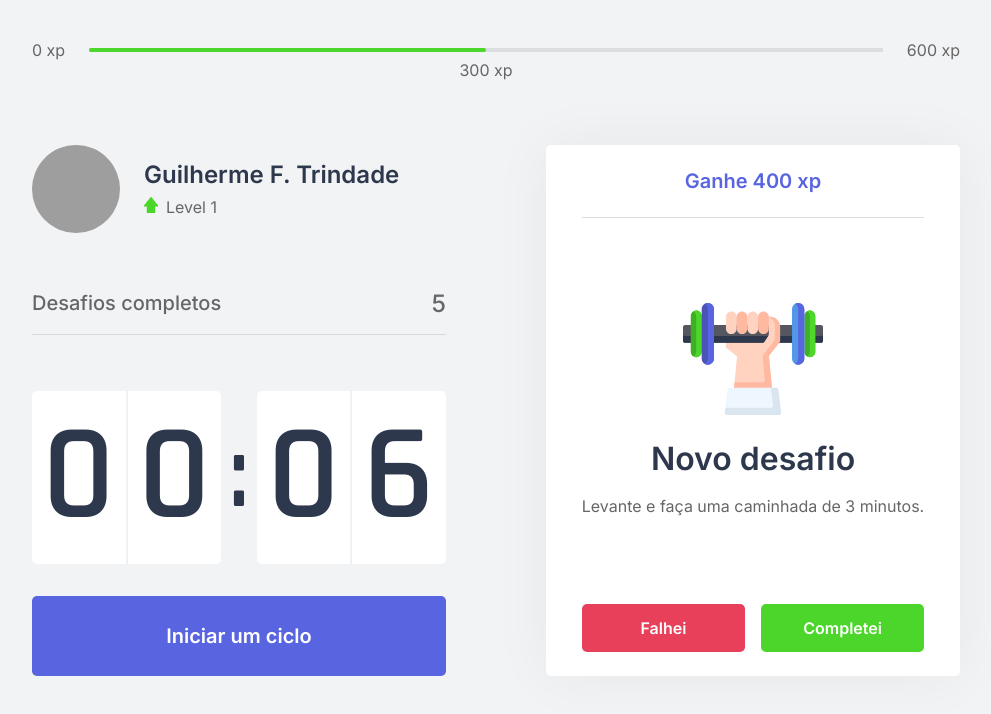
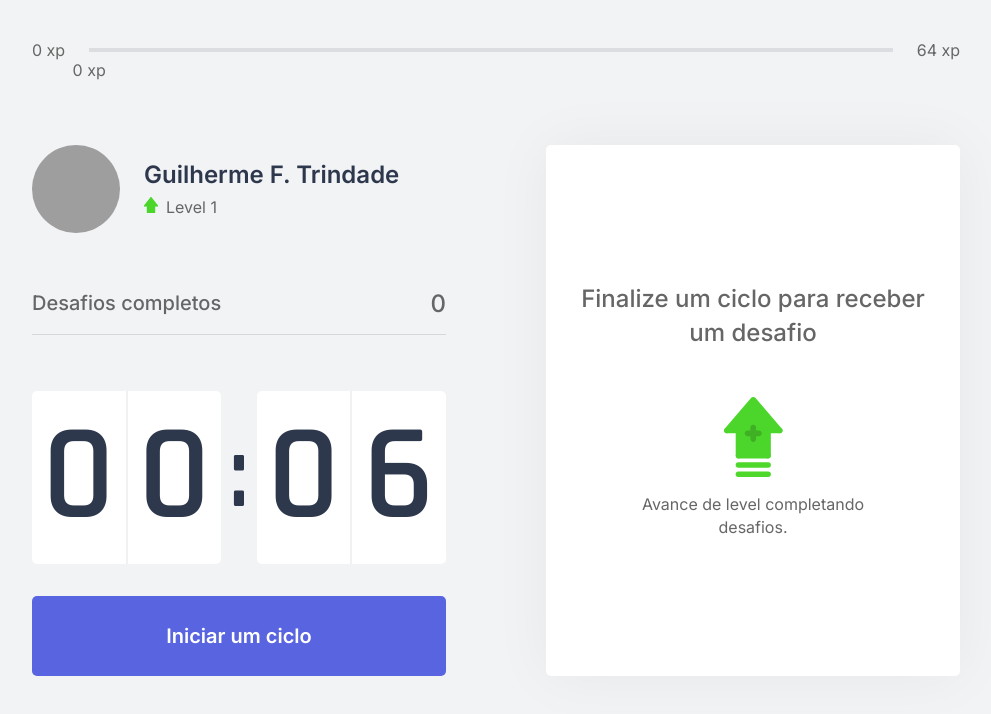
Before and after one commit to GuilhermeFT/moveit-nlw4, a Next.js app: page / in a window 1280 px wide. Shown: the top 714 px of the page, without its empty margins (144-1135 px from the left). Built offline with nearby package versions, Linux system fonts and the light colour scheme; grey boxes are pictures that could not be loaded.

Commit message:
context api e configuracao styled components

```diff
--- /dev/null
+++ b/challenges.json
@@ -0,0 +1,62 @@
+[
+  {
+    "type": "body",
+    "description": "Estique um de seus braços com a palma da mão virada para frente e puxe os dedos para cima por 10 segundos por mão.",
+    "amount": 80
+  },
+  {
+    "type": "body",
+    "description": "Estique seu braço contra o peito e puxe-o utilizando o outro braço por 10 segundos por braço.",
+    "amount": 60
+  },
+  {
+    "type": "body",
+    "description": "Puxe seu pescoço com a ajuda da mão para a direita e para a esquerda, permanecendo na posição por alguns segundos.",
+    "amount": 70
+  },
+  {
+    "type": "body",
+    "description": "Com as duas mãos na parte de trás da cabeça, leve-a para baixo, alongando a parte de trás da região.",
+    "amount": 60
+  },
+  {
+    "type": "body",
+    "description": "Cruze as pernas e desça com as mãos esticadas em direção ao chão. Repita o movimento com a outra perna na frente.",
+    "amount": 100
+  },
+  {
+    "type": "body",
+    "description": "Sentado, abra as pernas e tente encostar as palmas das mãos no chão, repita 3 vezes por 5 segundos.",
+    "amount": 80
+  },
+  {
+    "type": "body",
+    "description": "Puxe o joelho de encontro ao peito e segure, troque de perna após 10 segundos.",
+    "amount": 50
+  },
+  {
+    "type": "body",
+    "description": "Sentado, cruze uma perna e incline seu tronco à frente, troque de perna após 10 segundos.",
+    "amount": 80
+  },
+  {
+    "type": "eye",
+    "description": "Sentado, feche os olhos e cubra-os com as palmas da mão durante 2 minutos, depois abra normalmente.",
+    "amount": 90
+  },
+  {
+    "type": "eye",
+    "description": "Em algum ambiente aberto, olhe o mais longe que puder em quatro direções por 3s, mexa apenas os olhos. Repita 3 vezes.",
+    "amount": 140
+  },
+  {
+    "type": "eye",
+    "description": "Usando os polegares, massage a área abaixo das sobrancelhas em movimentos circulares por 15 segundos.",
+    "amount": 70
+  },
+  {
+    "type": "body",
+    "description": "Em pé, gire a cintura o máximo que puder para a esquerda, segure por cinco segundos. Repita para a direita.",
+    "amount": 90
+  }
+]
--- a/package.json
+++ b/package.json
@@ -17,6 +17,7 @@
     "@types/node": "^14.14.31",
     "@types/react": "^17.0.2",
     "@types/react-dom": "^17.0.1",
+    "babel-plugin-styled-components": "^1.12.0",
     "typescript": "^4.1.5"
   }
 }
--- a/src/components/ChallengeBox.tsx
+++ b/src/components/ChallengeBox.tsx
@@ -1,23 +1,27 @@
+import { useContext } from "react";
+import { ChallengesContext } from "../contexts/ChallengesContext";
 import { ChallengeBoxContainer } from "../styles/components/ChallengeBox";
 
 export function ChallengeBox() {
-  const hasActiveChallenge = true
+  const { activeChallenge, resetChallenge } = useContext(ChallengesContext)
+
   return (
     <ChallengeBoxContainer>
-      { hasActiveChallenge ? (
+      { activeChallenge ? (
         <div className="challengeActive">
-          <header>Ganhe 400 xp</header>
+          <header>Ganhe {activeChallenge.amount} xp</header>
 
           <main>
-            <img src="icons/body.svg" />
+            <img src={`icons/${activeChallenge.type}.svg`} />
             <strong>Novo desafio</strong>
-            <p>Levante e faça uma caminhada de 3 minutos.</p>
+            <p>{activeChallenge.description}</p>
           </main>
 
           <footer>
             <button
               type="button"
               className="challengeFailedButton"
+              onClick={resetChallenge}
             >
               Falhei
             </button>
--- a/src/components/CompletedChallenges.tsx
+++ b/src/components/CompletedChallenges.tsx
@@ -1,10 +1,14 @@
+import { useContext } from "react";
+import { ChallengesContext } from "../contexts/ChallengesContext";
 import { ContainerChallenges } from "../styles/components/CompletedChallenges";
 
 export function CompletedChallenges() {
+  const { challengesCompleted } = useContext(ChallengesContext)
+
   return (
     <ContainerChallenges>
       <span>Desafios completos</span>
-      <span>5</span>
+      <span>{challengesCompleted}</span>
     </ContainerChallenges>
   )
 }
--- a/src/components/CountDown.tsx
+++ b/src/components/CountDown.tsx
@@ -1,7 +1,10 @@
-import { useState, useEffect } from "react";
+import { useState, useEffect, useContext } from "react";
+import { ChallengesContext } from "../contexts/ChallengesContext";
 import { CountdownButton, CountdownContainer } from "../styles/components/CountDown";
 
 export function CountDown() {
+  const { startNewChallenge } = useContext(ChallengesContext)
+
   const [time, setTime] = useState(6);
   const [isActive, setIsActive] = useState(false);
   const [hasFinished, setHasFinished] = useState(false);
@@ -27,6 +30,7 @@
     } else if (isActive && time === 0) {
       setHasFinished(true)
       setIsActive(false)
+      startNewChallenge()
     }
 
   }, [isActive, time])
--- a/src/components/ExperienceBar.tsx
+++ b/src/components/ExperienceBar.tsx
@@ -1,16 +1,21 @@
 
 
+import { useContext } from 'react'
+import { ChallengesContext } from '../contexts/ChallengesContext'
 import { ExperienceBarHeader } from '../styles/components/ExperienceBar'
 
 export function ExperienceBar() {
+  const { currentExperience, experienceToNextLevel } = useContext(ChallengesContext)
+
+  const percentToNextLevel = Math.round(currentExperience * 100 / experienceToNextLevel)
   return (
     <ExperienceBarHeader>
       <span>0 xp</span>
       <div>
-        <div style={{ width: '50%' }} />
-        <span className="currentExperience" style={{ left: '50%' }}>300 xp</span>
+        <div style={{ width: `${percentToNextLevel}%` }} />
+        <span className="currentExperience" style={{ left: `${percentToNextLevel}%` }}>{currentExperience} xp</span>
       </div>
-      <span>600 xp</span>
+      <span>{experienceToNextLevel} xp</span>
     </ExperienceBarHeader>
   )
 }
--- /dev/null
+++ b/src/contexts/ChallengesContext.tsx
@@ -0,0 +1,71 @@
+import { createContext, useState, ReactNode } from 'react'
+
+import challenges from '../../challenges.json'
+
+
+interface ChallengesProviderProps {
+  children: ReactNode
+}
+
+interface Challenge {
+  type: 'body' | 'eye'
+  description: string
+  amount: number
+}
+
+interface ChallengesContextData {
+  level: number
+  currentExperience: number
+  challengesCompleted: number
+  experienceToNextLevel: number
+  activeChallenge: Challenge
+  levelUp: () => void
+  startNewChallenge: () => void
+  resetChallenge: () => void
+}
+
+export const ChallengesContext = createContext({} as ChallengesContextData)
+
+export function ChallengesProvider({ children }: ChallengesProviderProps) {
+  const [level, setLevel] = useState(1);
+  const [currentExperience, setCurrentExperience] = useState(0);
+  const [challengesCompleted, setChallengesCompleted] = useState(0);
+
+  const [activeChallenge, setActiveChallenge] = useState(null);
+
+  const experienceToNextLevel = Math.pow((level + 1) * 4, 2)
+
+
+
+  function levelUp() {
+    setLevel(level + 1)
+  }
+
+  function startNewChallenge() {
+    const randomChallengeIndex = Math.floor(Math.random() * challenges.length)
+    const challenge = challenges[randomChallengeIndex]
+
+    setActiveChallenge(challenge)
+  }
+
+  function resetChallenge() {
+    setActiveChallenge(null)
+  }
+  return (
+    <ChallengesContext.Provider
+      value={{
+        level,
+        currentExperience,
+        challengesCompleted,
+        levelUp,
+        startNewChallenge,
+        activeChallenge,
+        resetChallenge,
+        experienceToNextLevel
+      }}
+    >
+      {children}
+    </ChallengesContext.Provider>
+  )
+
+}
--- a/src/pages/_app.tsx
+++ b/src/pages/_app.tsx
@@ -1,11 +1,13 @@
 import GlobalStyle from '../styles/global'
+
+import { ChallengesProvider } from '../contexts/ChallengesContext'
 
 function MyApp({ Component, pageProps }) {
   return (
-    <>
+    <ChallengesProvider>
       <Component {...pageProps} />
       <GlobalStyle />
-    </>
+    </ChallengesProvider>
   )
 }
 
--- a/src/pages/_document.tsx
+++ b/src/pages/_document.tsx
@@ -1,9 +1,44 @@
-import Document, { Html, Head, Main, NextScript } from "next/document";
+import Document, {
+  DocumentInitialProps,
+  DocumentContext,
+  Html,
+  Head,
+  Main,
+  NextScript
+} from 'next/document'
+import { ServerStyleSheet } from 'styled-components'
 
 export default class MyDocument extends Document {
+  static async getInitialProps(ctx: DocumentContext): Promise<DocumentInitialProps> {
+    const sheet = new ServerStyleSheet()
+    const originalRenderPage = ctx.renderPage
+
+    try {
+      ctx.renderPage = () =>
+        originalRenderPage({
+          enhanceApp: (App) => (props) =>
+            sheet.collectStyles(<App {...props} />),
+        })
+
+      const initialProps = await Document.getInitialProps(ctx)
+      return {
+        ...initialProps,
+        styles: (
+          <>
+
+            {initialProps.styles}
+            {sheet.getStyleElement()}
+          </>
+        ),
+      }
+    } finally {
+      sheet.seal()
+    }
+  }
+
   render() {
     return (
-      <Html>
+      <Html lang="pt">
         <Head>
           <link rel="preconnect" href="https://fonts.gstatic.com" />
           <link href="https://fonts.googleapis.com/css2?family=Inter:wght@400;500;600&family=Rajdhani:wght@600&display=swap" rel="stylesheet" />
```
Also changed, not shown: .babelrc (added), 1 other file (tests, documents, lock files or other folders).
